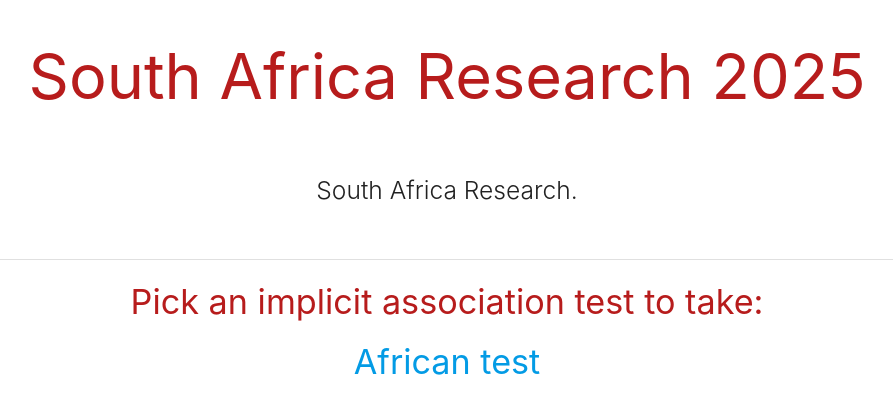
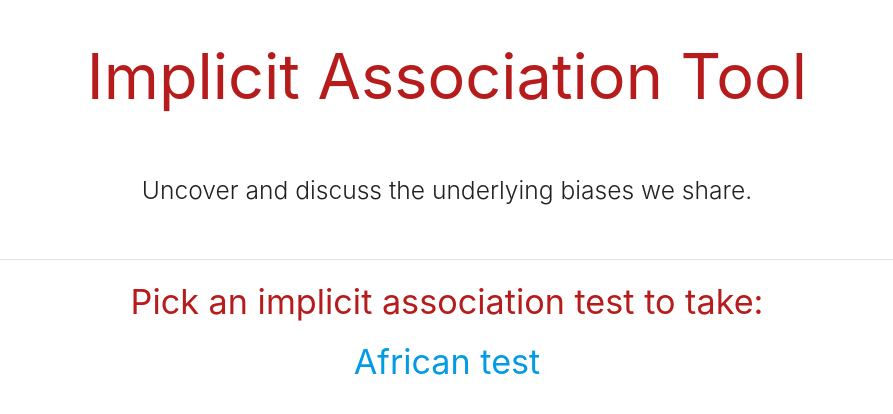
Before and after one commit to CoderTea-1/SouthAfrica, a React (Create React App) app: page /home in a window 1280 px wide. Shown: the top 414 px of the page, without its empty margins (193-1086 px from the left). Built offline with nearby package versions, Linux system fonts and the light colour scheme.

Commit message:
Revert "Update Home.js"
This reverts commit d6c36ac12069761b31abb0bb3ac6f336c7bfbed4.

```diff
--- a/src/containers/Home.js
+++ b/src/containers/Home.js
@@ -6,11 +6,11 @@ export default function Home() {
   return (
     <div>
       <h1 class="header center red-text text-darken-4">
-        South Africa Research 2025
+        Implicit Association Tool
       </h1>
       <div class="row center">
         <h5 class="header col s12 light">
-          <p>South Africa Research.</p>
+          <p>Uncover and discuss the underlying biases we share.</p>
         </h5>
       </div>
 
```
